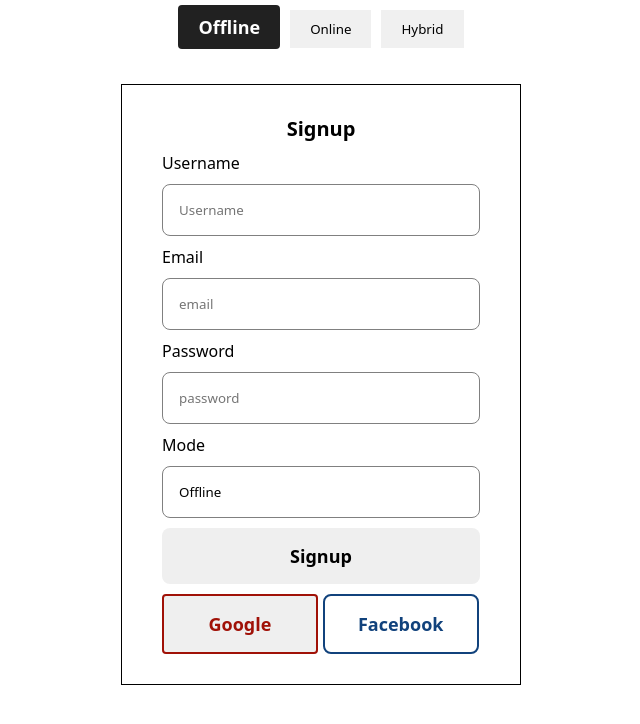
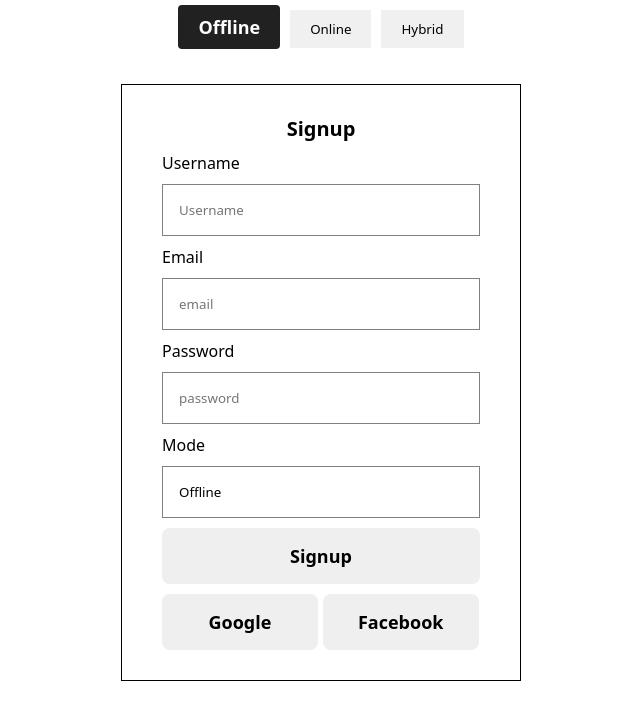
Before and after one commit to mohdadil12345/Zarektronix, a React (Create React App) app in the folder zarefrontend/: page / in a window 1280 px wide. Shown: the top 724 px of the page, without its empty margins (319-959 px from the left). Built offline with nearby package versions, Linux system fonts and the light colour scheme.

Commit message:
css update

```diff
--- a/zarefrontend/src/App.css
+++ b/zarefrontend/src/App.css
@@ -39,7 +39,18 @@ button {
 }
 
 
-.signup_form .google {
+.google1{
+  width: 49%;
+  border-radius: 8px;
+  padding: 8px 16px;
+  font-weight: 600;
+  font-size: 18px;
+  font-style: normal;
+  padding: 16px;
+  margin-right: 5px;
+  border: none;
+}
+.google2, .google3 {
   width: 49%;
   border-radius: 8px;
   border: 2px solid #a01107;
@@ -52,12 +63,21 @@ button {
   padding: 16px;
   margin-right: 5px;
 }
-.signup_form .facebook {
+.facebook1{
   width: 49%;
   border-radius: 8px;
-  border: 2px solid #11427C;
+  font-weight: 600;
+  font-size: 18px;
+  font-style: normal;
+  padding: 16px;
+  border: none;
+}
+.facebook2, .facebook3 {
+  width: 49%;
+  border-radius: 8px;
   background: #fff;
   color: #11427C;
+  border: 2px solid #11427C;
   font-weight: 600;
   font-size: 18px;
   font-style: normal;
@@ -88,7 +108,7 @@ button {
   padding: 30px 40px;
   margin: 30px auto;
   justify-content: space-between;
-  border: 1px solid rgb(0, 0, 0);
+  border: 0.1px solid rgb(0, 0, 0);
 }
 
 .form3 {
@@ -122,9 +142,8 @@ button {
 }
 
 .input1 {
-  border-radius: 8px;
   padding: 16px;
-  border: 0.5px solid grey;
+  border: 0.1px solid grey;
 
 }
 .input2 {
@@ -133,6 +152,7 @@ button {
   border: 1px solid rgb(214, 138, 138);
   box-shadow: 1px 1px 4px rgba(45, 36, 36, 0.3);
   outline: none;
+
 }
 .input3 {
   background: #fff;
--- a/zarefrontend/src/components/User.jsx
+++ b/zarefrontend/src/components/User.jsx
@@ -137,8 +137,8 @@ useEffect(() => {
           Signup
         </button>
         <div>
-          <button className="google">Google</button>
-          <button className="facebook">Facebook</button>
+          <button className={activeTab === 'Offline' ? 'google1' : activeTab === 'Online' ? 'google2' : 'google3'}>Google</button>
+          <button className={activeTab === 'Offline' ? 'facebook1' : activeTab === 'Online' ? 'facebook2' : 'facebook3'}>Facebook</button>
         </div>
       </form>
 
```
